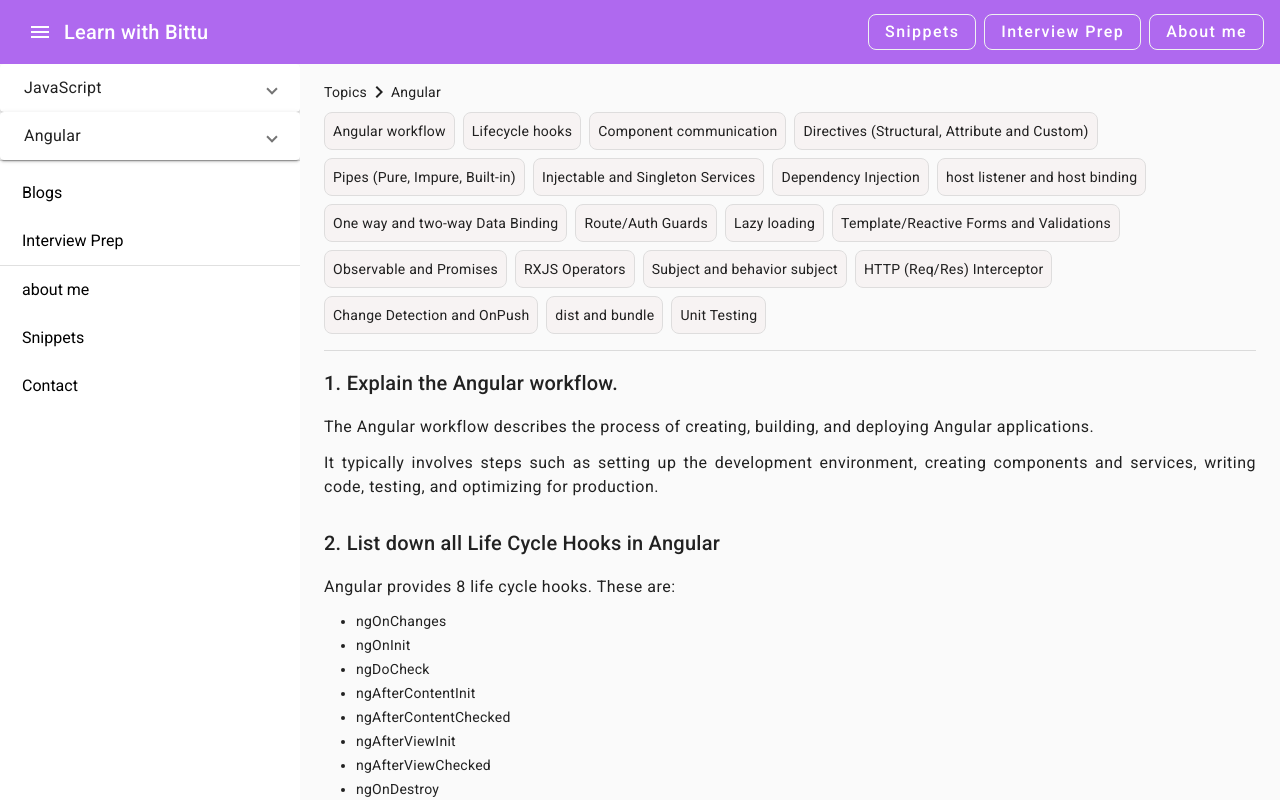
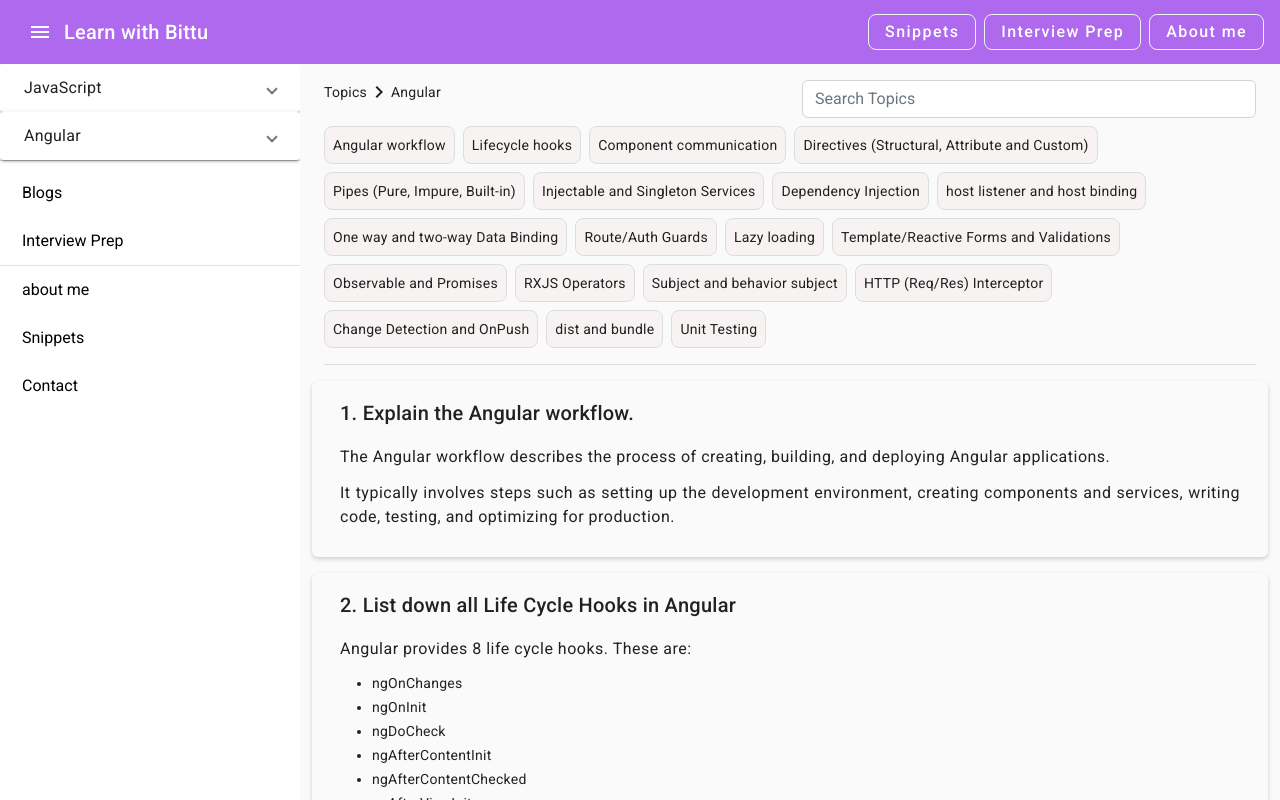
Before and after one commit to bittu1040/Learn-with-Bittu, an Angular app: page /angular-articles in a window 1280 px wide. Built offline with nearby package versions, Linux system fonts and the light colour scheme.

Commit message:
updated styles

```diff
--- a/src/app/app.component.css
+++ b/src/app/app.component.css
@@ -1,6 +1,12 @@
 mat-sidenav-container {
   height: calc(100vh - 64px);
+
 }
+
+/*
+ background: rgb(171,201,201);
+background: linear-gradient(0deg, rgba(171,201,201,1) 0%, rgba(200,200,200,1) 39%, rgba(160,146,166,1) 99%, rgba(158,138,95,1) 100%);
+*/
 
 .mat-toolbar.mat-primary {
   background: #AF69EF;
--- a/src/app/components/angular-articles/angular-articles.component.css
+++ b/src/app/components/angular-articles/angular-articles.component.css
@@ -5,6 +5,11 @@
     border: 1px solid rgb(222, 221, 221);
 }
 
+.row:nth-child(n+3){
+    box-shadow: rgba(0, 0, 0, 0.18) 0px 2px 4px;
+    padding: 1rem;
+    border-radius: 6px;
+  }
 
 .custom-box:hover {
     background-color: #AF69EF;
--- a/src/app/components/angular-articles/angular-articles.component.html
+++ b/src/app/components/angular-articles/angular-articles.component.html
@@ -1,11 +1,14 @@
 <div class="container">
     <div class="row mt-2">
-        <div class="column">
+        <div class="col-lg-6">
             <div class="d-flex align-items-center mt-2">
                 <div>Topics</div>
                 <mat-icon>keyboard_arrow_right</mat-icon>
                 <div>Angular</div>
             </div>
+        </div>
+        <div class="col-lg-6 mt-2">
+            <input type="text" class="form-control" placeholder="Search Topics" [(ngModel)]="searchQuery">
         </div>
     </div>
 
@@ -13,7 +16,7 @@
     <div class="row mt-2 mb-3">
         <div class="col">
             <div class="d-flex flex-wrap gap-2">
-                <div *ngFor="let topic of AngularTopics" class="custom-box" (click)="navigateToAngularTopic(topic.id)">{{topic.name}}</div>
+                <div *ngFor="let topic of filteredTopics" class="custom-box" (click)="navigateToAngularTopic(topic.id)">{{topic.name}}</div>
             </div>
         </div>
     </div>
--- a/src/app/components/angular-articles/angular-articles.component.ts
+++ b/src/app/components/angular-articles/angular-articles.component.ts
@@ -12,6 +12,7 @@ export class AngularArticlesComponent implements OnInit {
 
   AngularTopics:any;
   activeTopicId: string | null = null;
+  searchQuery: string = '';
 
 
   constructor(private router: Router, private el: ElementRef, private shared: DataSharingService) { }
@@ -37,4 +38,8 @@ export class AngularArticlesComponent implements OnInit {
     }
   }
 
+  get filteredTopics() {
+    return this.AngularTopics.filter((topic:any) => topic.name.toLowerCase().includes(this.searchQuery.toLowerCase()));
 }
+
+}
--- a/src/app/components/javascript-articles/javascript-articles.component.css
+++ b/src/app/components/javascript-articles/javascript-articles.component.css
@@ -3,6 +3,12 @@
     padding: 8px;
     border-radius: 8px;
     border: 1px solid rgb(222, 221, 221);
+}
+
+.row:nth-child(n+3){
+  box-shadow: rgba(0, 0, 0, 0.18) 0px 2px 4px;
+  padding: 1rem;
+  border-radius: 6px;
 }
 
 
```
